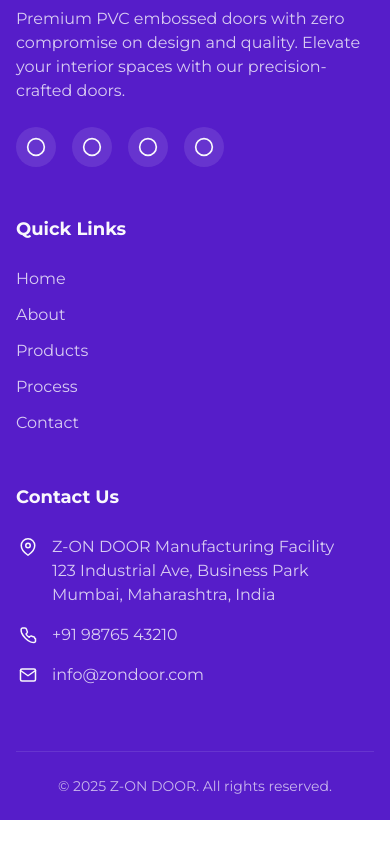
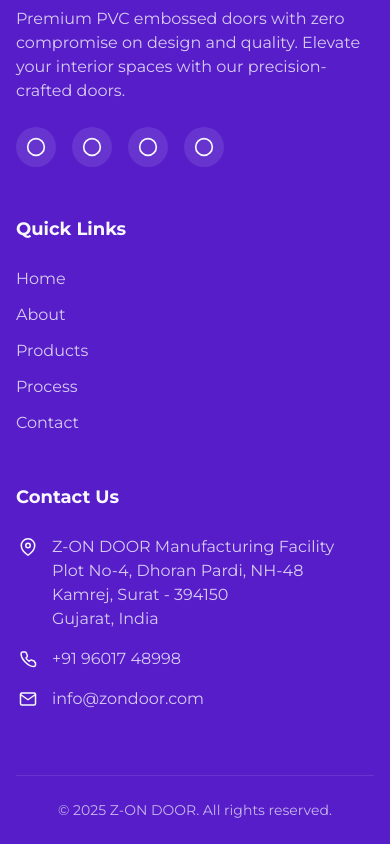
Before and after one commit to VivekKarad172/zondoor, a React (Vite) app: page /gallery in a window 390 px wide. Shown: the part 4847-5691 px from the top of the page. Before the commit the page ends 5667 px from the top, so only its background shows below. Built offline with nearby package versions, Linux system fonts and the light colour scheme.

Commit message:
Update contact information
Updated contact information in the footer to reflect the new mobile number and address.

```diff
--- a/src/components/Footer.tsx
+++ b/src/components/Footer.tsx
@@ -1,3 +1,4 @@
+
 import React from "react";
 import { cn } from "@/lib/utils";
 import { AnimateInView } from "./ui/motion";
@@ -98,8 +99,9 @@ const Footer = () => {
                   </span>
                   <span className="text-primary-foreground/80">
                     Z-ON DOOR Manufacturing Facility<br />
-                    123 Industrial Ave, Business Park<br />
-                    Mumbai, Maharashtra, India
+                    Plot No-4, Dhoran Pardi, NH-48<br />
+                    Kamrej, Surat - 394150<br />
+                    Gujarat, India
                   </span>
                 </li>
                 <li className="flex">
@@ -121,7 +123,7 @@ const Footer = () => {
                     </svg>
                   </span>
                   <span className="text-primary-foreground/80">
-                    +91 98765 43210
+                    +91 96017 48998
                   </span>
                 </li>
                 <li className="flex">
--- a/src/components/product/ProductData.ts
+++ b/src/components/product/ProductData.ts
@@ -60,4 +60,6 @@ export const websiteInfo = {
   mainWebsite: "https://zondoor.com/",
   companyName: "Z-ON DOOR",
   contactEmail: "info@zondoor.com",
+  address: "Plot No-4, Dhoran Pardi, NH-48, Kamrej, Surat - 394150, Gujarat, India",
+  phone: "+91 96017 48998"
 };
```
